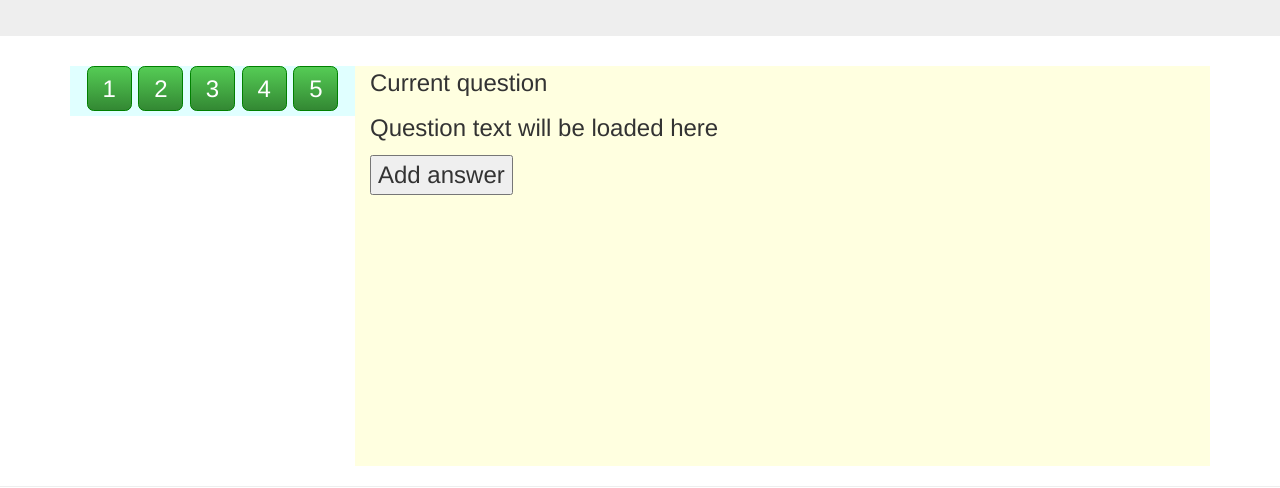
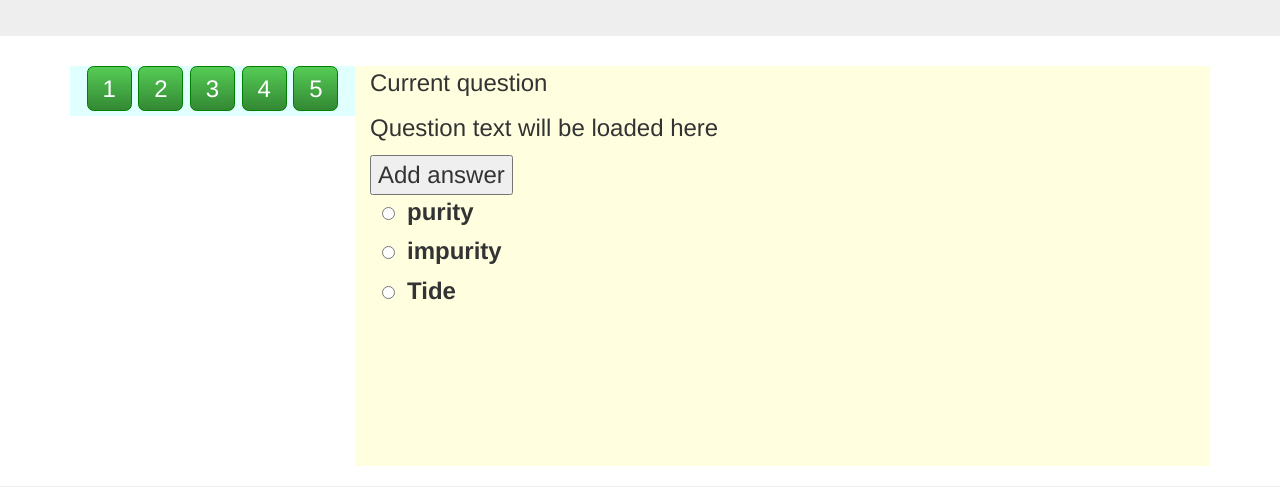
Before and after one commit to Yuri-Predborskiy/TestJavascript, a plain HTML site: page index.html in a window 1280 px wide. Shown: the part 159-647 px from the top of the page. Drawn offline with nearby package versions, Linux system fonts and the light colour scheme.

Commit message:
Add labels, inputs and style them

```diff
--- a/index.html
+++ b/index.html
@@ -103,6 +103,23 @@
             background-image: none;
         }
 
+        ul#answers {
+            list-style: none;
+            padding: 0;
+        }
+
+        label {
+            display: block;
+            padding-left: 1.5em;
+        }
+
+        .selected {
+            background-color: azure;
+        }
+
+        input[type=radio] {
+            margin: 0 0.5em 0 -1em;
+        }
     </style>
 </head>
 
@@ -163,7 +180,11 @@
             <p>Current question</p>
             <p id="questionText">Question text will be loaded here</p>
             <button onclick="addAnswer()">Add answer</button>
-            <ol id="answers"></ol>
+            <ul id="answers">
+                <li><label><input type="radio" name="answers">purity</label></li>
+                <li><label><input type="radio" name="answers">impurity</label></li>
+                <li><label><input type="radio" name="answers">Tide</label></li>
+            </ul>
         </div>
     </div>
 
@@ -182,7 +203,7 @@
         "use strict";
         // set up global variables
         var buttonTags = "<li class=\"button\">{number}</li>";
-        var answerTags = "<li class=\"answer\">{answerText}</li>";
+        var answerTags = "<li><label><input type=\"radio\" name=\"answers\">{answerText}</label></li>";
 
         var buttonContainerSelector = $("#questionButtons");
         var questionTextSelector = $("#questionText");
@@ -244,9 +265,7 @@
         qs.push(q);
 
         var q1 = new Question("konnichiwa");
-        q1.answers = ["var 1", "var 2", "very long answer<br>a<br>a<br>a<br>a<br>" +
-               "a<br>a<br>a<br>a<br>a<br>a<br>a<br> a<br>a<br>a<br>a<br>a<br>a<br>" +
-               "a<br>a<br>a<br>a<br>a<br> a<br>a<br>a<br>a<br>a<br>a<br>a<br>a"];
+        q1.answers = ["var 1", "var 2", "long answer<br>line 2<br>line 3"];
 
         qs.push(q1);
 
```
